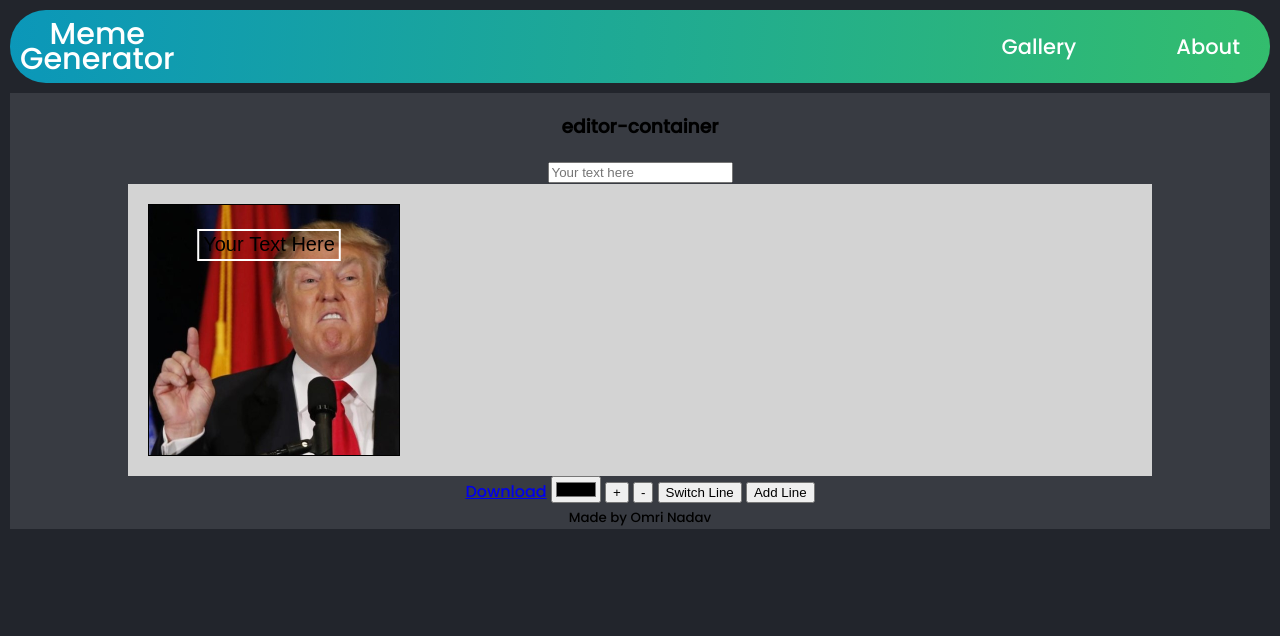
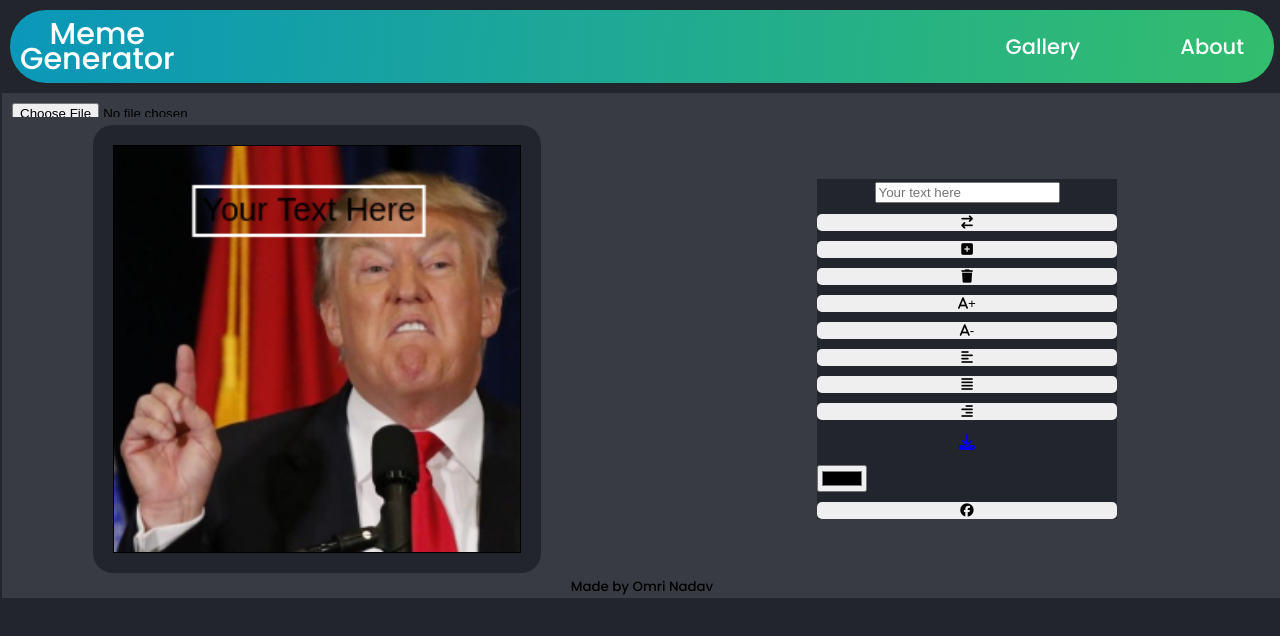
Before and after one commit to 0mriN/Ultimate-Meme-Generator, a plain HTML site: page index.html in a window 1280 px wide. Both pictures are taken after a click on the picture 121 px from the left and 272 px from the top of the page. Drawn offline with Linux system fonts and the light colour scheme.

Commit message:
Add upload

```diff
--- a/css/SITE/style/basics/base.css
+++ b/css/SITE/style/basics/base.css
@@ -11,46 +11,6 @@ body {
     margin: 0;
     background-color: #22252c;
 }
-
-.canvas-container {
-    background-color: lightgray;
-    width: 80vw;
-    padding: 20px;
-    margin: auto;
-    display: flex;
-    justify-content: start;
-    align-items: center;
-}
-
-canvas {
-    background-color: #fff;
-    border: 1px solid black;
-}
-
-.search-container {
-    display: flex;
-    padding: 10px;
-    margin: 0;
-    position: relative;
-    align-items: center;
-    gap: 10px
-}
-
-input[type="search"] {
-
-    width: 40vw;
-    height: 5vh;
-    border-radius: 30px;
-    background-color: #22252c;
-}
-
-input[type="search"]::placeholder {
-    font-size: 1.3125em;
-    font-family: poppins;
-    font-weight: 300;
-    padding: 30px;
-}
-
 
 .filter-container {
     background-color: grey;
@@ -82,10 +42,49 @@ input[type="search"]::placeholder {
 }
 
 .li-active {
-    width:116px;
+    width: 116px;
     border-radius: 20px;
     background-color: #fefefe;
-    color:#21ac91 !important
+    color: #21ac91 !important
+}
+
+.search-container {
+    display: flex;
+    padding: 10px;
+    margin: 0;
+    position: relative;
+    align-items: center;
+    gap: 10px
+}
+
+input[type="search"] {
+    width: 40vw;
+    height: 5vh;
+    border-radius: 30px;
+    background-color: #22252c;
+}
+
+input[type="search"]::placeholder {
+    font-size: 1.3125em;
+    font-family: poppins;
+    font-weight: 300;
+    padding: 30px;
+}
+
+.upload-container {
+    align-items: center;
+    justify-content: center;
+    display: none;
+}
+
+.file-input-btn {
+    width: 100vw;
+    height: 3vh;
+    align-items: center;
+    justify-content: center;
+    border: none;
+    padding: 10px;
+    border-radius: 30px;
 }
 
 /* button[type="submit"] { */
--- a/css/SITE/style/basics/layouts.css
+++ b/css/SITE/style/basics/layouts.css
@@ -1,3 +1,7 @@
+* {
+    box-sizing: border-box;
+}
+
 .main-layout {
     display: grid;
     grid-template-columns: minmax(2px, 10px) auto minmax(2px, 10px);
@@ -17,7 +21,7 @@
 
 .gallery-layout {
     display: grid;
-    grid-template-columns: repeat(auto-fit, minmax(200px, 2fr));
+    grid-template-columns: repeat(auto-fill, minmax(200px, 2fr));
     gap: 10px;
     padding: 10px;
 }
@@ -26,12 +30,52 @@
 .gallery-layout img {
     width: 100%;
     border-radius: 20px;
-    display: block;
 }
 
 /* editor-layout */
 
 .editor-layout {
-    display:flex;
+    display: grid;
+    grid-template-columns: 1fr 1fr;
+    gap: 20px;
+    justify-items:center;
+    align-items: center;
+}
 
+.canvas-container {
+    background-color: #22252c;
+    width: 35vw;
+    padding: 20px;
+    margin: auto;
+    display: flex;
+    justify-content: center;
+    align-items: center;
+    border-radius: 20px;
 }
+
+canvas {
+    background-color: #fff;
+    border: 1px solid black;
+    width: 100%;
+    height: 100%;
+    display: grid;
+}
+
+.controls-container {
+    display: grid;
+    gap:0.625rem;
+    width:100%;
+    max-width: 18.75rem;
+    margin: 1.25rem 0;
+    background-color: #22252c;
+}
+
+
+.controls-container button {
+    /* padding: 10px; */
+    /* background-color: #4CAF50; */
+    /* color: white; */
+    border: none;
+    border-radius: 5px;
+    cursor: pointer;
+}
--- a/css/SITE/style/main.css
+++ b/css/SITE/style/main.css
@@ -1,5 +1,5 @@
+@import url(/css/SITE/style/basics/layouts.css);
 @import url(/css/SITE/style/basics/base.css);
-@import url(/css/SITE/style/basics/layouts.css);
 @import url(/css/SITE/style/mq/mq.css);
 @import url(/css/SITE/style/setup/typography.css);
 @import url(/css/SITE/style/components/main-header.css);
--- a/index.html
+++ b/index.html
@@ -29,38 +29,77 @@
             <button>Angry</button>
         </div>
         <!-- <button type="submit"><i class="fa-solid fa-magnifying-glass"></i></button> -->
-    </form>
-    <section class="gallery-container gallery-layout main-content "></section>
+        </form>
+        <div class="upload-container">
+            <input type="file" class="file-input-btn" name="image" onchange="onImgInput(event)" accept="image/*" />
+        </div>
+    <section class="gallery-container gallery-layout main-content ">
+    </section>
     <section class="editor-container editor-layout">
-        <h3>editor-container</h3>
-        <form>
-            <input oninput="setLineTxt(this.value)" type="text" placeholder="Your text here">
-        </form>
-        <div class="canvas-container">
+        <div class="canvas-container ">
             <canvas width="250" height="250"></canvas>
         </div>
         <div class="controls-container">
-            <a href="#" onclick="downloadCanvas(this)" download>Download</a>
+            <form>
+                <input class="text-input" oninput="setLineTxt(this.value)" type="text" placeholder="Your text here">
+            </form>
+
+            <button type="switch" onclick="switchLine()" title="Switch Line">
+                <i class="switch-btn fa-solid fa-arrow-right-arrow-left"></i>
+            </button>
+
+            <button type="add" onclick="addNewLine(event)" title="Add Line">
+                <i class="add-btn fa-solid fa-square-plus"></i>
+            </button>
+
+            <button type="delete" onclick="deleteLine()" title="Delete Line">
+                <i class="del-btn fa-solid fa-trash"></i>
+            </button>
+
+            <button type="increase" onclick="increaseFontSize()" title="Increase Font">
+                <i class="inc-btn fa-solid fa-a"></i>+
+            </button>
+
+            <button type="decrease" onclick="decreaseFontSize()" title="Decrease Font">
+                <i class="dec-btn fa-solid fa-a"></i>-
+            </button>
+
+            <button type="align-left" onclick="textAlignLeft()" title="Align Left">
+                <i class="left-btn fa-solid fa-align-left"></i>
+            </button>
+
+            <button type="align-center" onclick="textAlignCenter()" title="Align Center">
+                <i class="center-btn fa-solid fa-align-justify"></i>
+            </button>
+
+            <button type="align-right" onclick="textAlignRight()" title="Align Right">
+                <i class="right-btn fa-solid fa-align-right"></i>
+            </button>
+
+            <a href="#" onclick="downloadCanvas(this)" download title="Download">
+                <i class="download-btn fa-solid fa-download"></i>
+            </a>
             <input type="color" title="text-color" class="text-color" value="#000000" name="text-color"
                 onchange="onTextColor(this.value)" />
-            <button class="inc-btn" onclick="increaseFontSize()">+</button>
-            <button class="dec-btn" onclick="decreaseFontSize()">-</button>
-            <button class="switch-btn" onclick="switchLine()">Switch Line</button>
-            <button class="add" onclick="addNewLine(event)">Add Line</button>
+
+            <button type="share" onclick="onUploadImg()" title="Share on facebook">
+                <i class="del-btn fa-brands fa-facebook"></i>
+            </button>
+
 
         </div>
     </section>
     <footer class="main-footer">
         <small class="footer-rights">Made by Omri Nadav</small>
         <ul class="footer-social">
-            <!-- <li><a href="">facebook</a></li>
-            <li><a href="">whatsapp</a></li> -->
         </ul>
     </footer>
     <script src="js/main.js"></script>
     <script src="js/memeService.js"></script>
     <script src="js/galleryController.js"></script>
     <script src="js/memeController.js"></script>
+    <script src="js/share.js"></script>
+    <script src="js/upload.js"></script>
 </body>
 
 </html>
--- a/js/galleryController.js
+++ b/js/galleryController.js
@@ -43,10 +43,12 @@ function coverCanvasWithImg(elImg) {
 function onSelectImg(elImg) {
     var galleryContainer = document.querySelector('.gallery-container')
     var searchContainer = document.querySelector('.search-container')
+    var uploadContainer = document.querySelector('.upload-container')
+    uploadContainer.style.display = 'block'
     galleryContainer.style.display = 'none'
     searchContainer.style.display = 'none'
     var editorContainer = document.querySelector('.editor-container')
-    editorContainer.style.display = 'block'
+    editorContainer.style.display = 'grid'
     resetMemeText()
     gSelectedImg = elImg
     coverCanvasWithImg(elImg)
@@ -62,6 +64,8 @@ function onSelectImg(elImg) {
 function toggleGallery() {
     var galleryContainer = document.querySelector('.gallery-container')
     var searchContainer = document.querySelector('.search-container')
+    var uploadContainer = document.querySelector('.upload-container')
+    uploadContainer.style.display = 'none'
     galleryContainer.style.display = 'grid'
     searchContainer.style.display = 'flex'
     var editorContainer = document.querySelector('.editor-container')
--- a/js/memeController.js
+++ b/js/memeController.js
@@ -48,3 +48,9 @@ function decreaseFontSize() {
     }
     renderMeme()
 }
+
+function deleteLine() {
+    if (gMeme.lines.length === 0) return
+    gMeme.lines.splice(gMeme.selectedLineIdx, 1)
+    renderMeme()
+}
--- /dev/null
+++ b/js/share.js
@@ -0,0 +1,43 @@
+function onUploadImg() {
+    // Gets the image from the canvas
+    const imgDataUrl = gElCanvas.toDataURL('image/jpeg')
+
+    function onSuccess(uploadedImgUrl) {
+        // Handle some special characters
+        const url = encodeURIComponent(uploadedImgUrl)
+        window.open(`https://www.facebook.com/sharer/sharer.php?u=${url}&t=${url}`)
+    }
+
+    // Send the image to the server
+    doUploadImg(imgDataUrl, onSuccess)
+}
+
+// Upload the image to a server, get back a URL
+// call the function onSuccess when done
+function doUploadImg(imgDataUrl, onSuccess) {
+    // Pack the image for delivery
+    const formData = new FormData()
+    formData.append('img', imgDataUrl)
+
+    // Send a post req with the image to the server
+    const XHR = new XMLHttpRequest()
+    XHR.onreadystatechange = () => {
+        // If the request is not done, we have no business here yet, so return
+        if (XHR.readyState !== XMLHttpRequest.DONE) return
+        // if the response is not ok, show an error
+        if (XHR.status !== 200) return console.error('Error uploading image')
+        const { responseText: url } = XHR
+        // Same as
+        // const url = XHR.responseText
+
+        // If the response is ok, call the onSuccess callback function,
+        // that will create the link to facebook using the url we got
+        console.log('Got back live url:', url)
+        onSuccess(url)
+    }
+    XHR.onerror = (req, ev) => {
+        console.error('Error connecting to server with request:', req, '\nGot response data:', ev)
+    }
+    XHR.open('POST', '//ca-upload.com/here/upload.php')
+    XHR.send(formData)
+}
--- /dev/null
+++ b/js/upload.js
@@ -0,0 +1,18 @@
+function onImgInput(ev) {
+    loadImageFromInput(ev, renderImg)
+}
+
+
+function loadImageFromInput(ev, onImageReady) {
+    const reader = new FileReader()
+    reader.onload = function (event) {
+        let elImg = new Image()
+        elImg.src = event.target.result
+        elImg.onload = () => onImageReady(elImg)
+    }
+    reader.readAsDataURL(ev.target.files[0])
+}
+
+function renderImg(elImg) {
+    gCtx.drawImage(elImg, 0, 0, gElCanvas.width, gElCanvas.height)
+}
```
